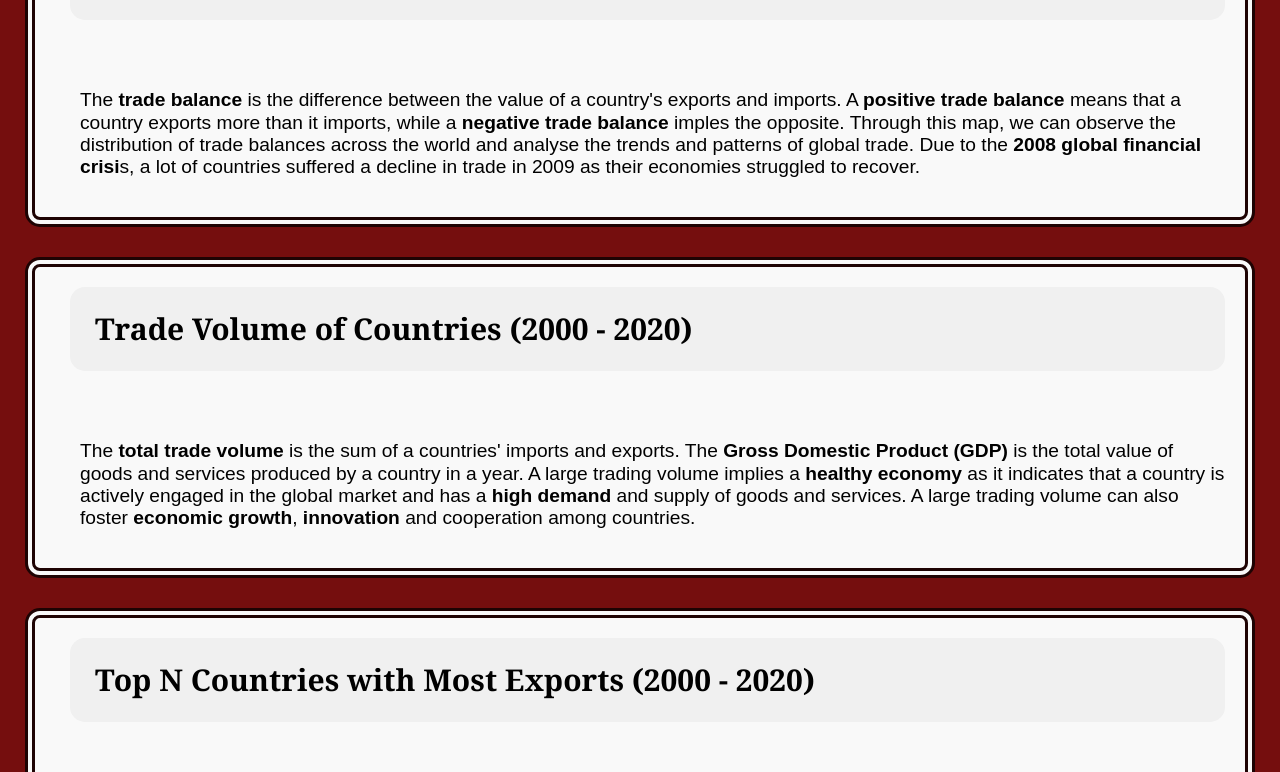
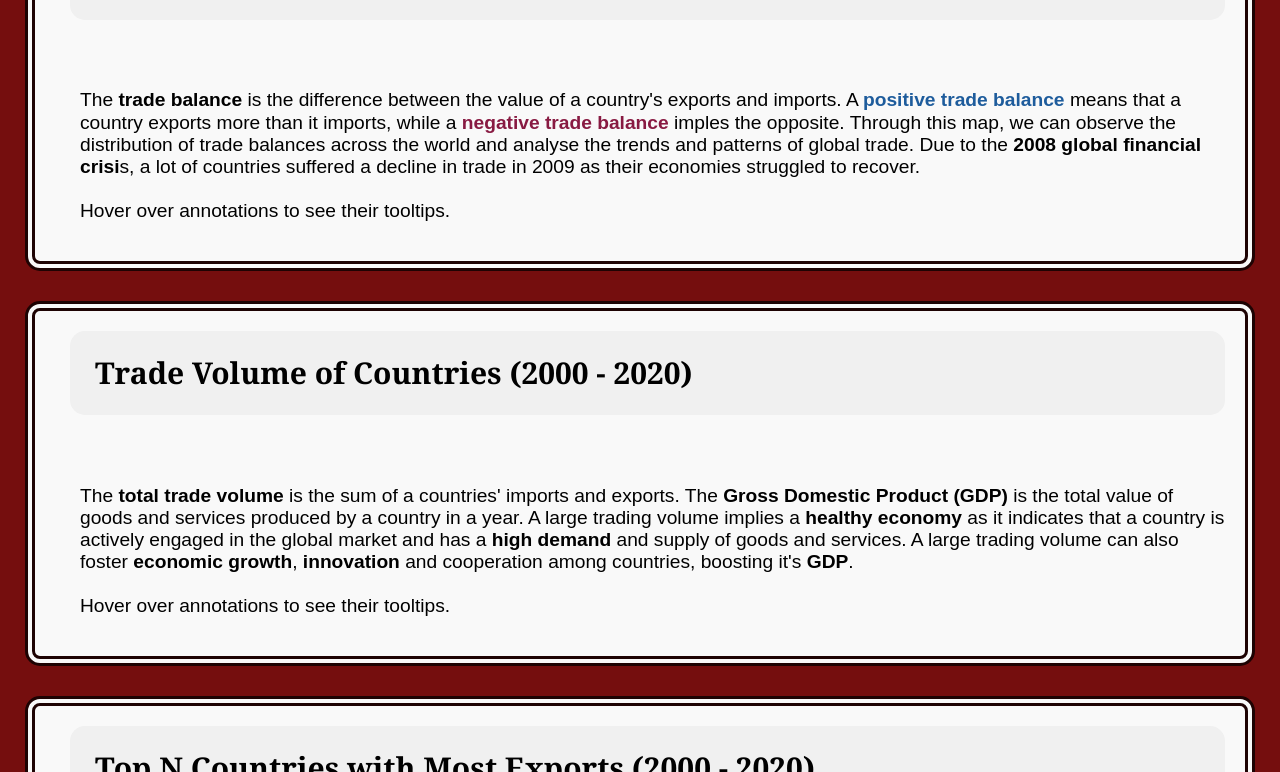
Before and after one commit to Wongjunkit12/Assignment-2, a plain HTML site: page index.html in a window 1280 px wide. Shown: the part 473-1245 px from the top of the page. Drawn offline with nearby package versions, Linux system fonts and the light colour scheme; a script that the page names is missing.

Commit message:
Minor adjustments to the text.

```diff
--- a/index.html
+++ b/index.html
@@ -43,7 +43,7 @@
         </div>
         <div class="pure-u-1-1">
           <div class="description-bottom">
-            <p>The <b>trade balance</b> is the difference between the value of a country's exports and imports. A <b>positive trade balance</b> means that a country exports more than it imports, while a <b>negative trade balance</b> imples the opposite. Through this map, we can observe the distribution of trade balances across the world and analyse the trends and patterns of global trade. Due to the <b>2008 global financial crisi</b>s, a lot of countries suffered a decline in trade in 2009 as their economies struggled to recover.</p>
+            <p>The <b>trade balance</b> is the difference between the value of a country's exports and imports. A <b><span style="color: #1e5c9c">positive trade balance</span></b> means that a country exports more than it imports, while a <b><span style="color: #881a42">negative trade balance</span></b> imples the opposite. Through this map, we can observe the distribution of trade balances across the world and analyse the trends and patterns of global trade. Due to the <b>2008 global financial crisi</b>s, a lot of countries suffered a decline in trade in 2009 as their economies struggled to recover.<br><br>Hover over annotations to see their tooltips.</p>
           </div>
         </div>
       </div>
@@ -57,7 +57,7 @@
         </div>
         <div class="pure-u-1-1">
           <div class="description-bottom">
-            <p>The <b>total trade volume</b> is the sum of a countries' imports and exports. The <b>Gross Domestic Product (GDP)</b> is the total value of goods and services produced by a country in a year. A large trading volume implies a <b>healthy economy</b> as it indicates that a country is actively engaged in the global market and has a <b>high demand</b> and supply of goods and services. A large trading volume can also foster <b>economic growth</b>, <b>innovation</b> and cooperation among countries.</p>
+            <p>The <b>total trade volume</b> is the sum of a countries' imports and exports. The <b>Gross Domestic Product (GDP)</b> is the total value of goods and services produced by a country in a year. A large trading volume implies a <b>healthy economy</b> as it indicates that a country is actively engaged in the global market and has a <b>high demand</b> and supply of goods and services. A large trading volume can also foster <b>economic growth</b>, <b>innovation</b> and cooperation among countries, boosting it's <b>GDP</b>.<br><br>Hover over annotations to see their tooltips.</p>
           </div>
         </div>
       </div>
@@ -71,7 +71,7 @@
         </div>
         <div class="pure-u-1-1">
           <div class="description-bottom">
-            <p>Exports are <b>goods</b> or <b>services</b> produced in one country that are sold to another country. Exports are important for a country's economy, as they can <b>create jobs</b>, <b>increase incomes</b>, <b>foster innovation</b> and more. Through this bar chart, it can be deduced easily which countries are the <b>top exporters</b> of the world. In addition, one can observe how the exports of different countries vary over time, influenced by external factors like the <b>2008 global financial crisis</b> or <b>COVID-19</b>.<p>
+            <p>Exports are <b>goods</b> or <b>services</b> produced in one country that are sold to another country. Exports are important for a country's economy, as they can <b>create jobs</b>, <b>increase incomes</b>, <b>foster innovation</b> and more. Through this bar chart, it can be deduced easily which countries are the <b>top exporters</b> of the world. In addition, one can observe how the exports of different countries vary over time, influenced by external factors like the <b>2008 global financial crisis</b> or <b>COVID-19</b>.<br><br>Hover over annotations to see their tooltips.<p>
           </div>
         </div>
       </div>
```
